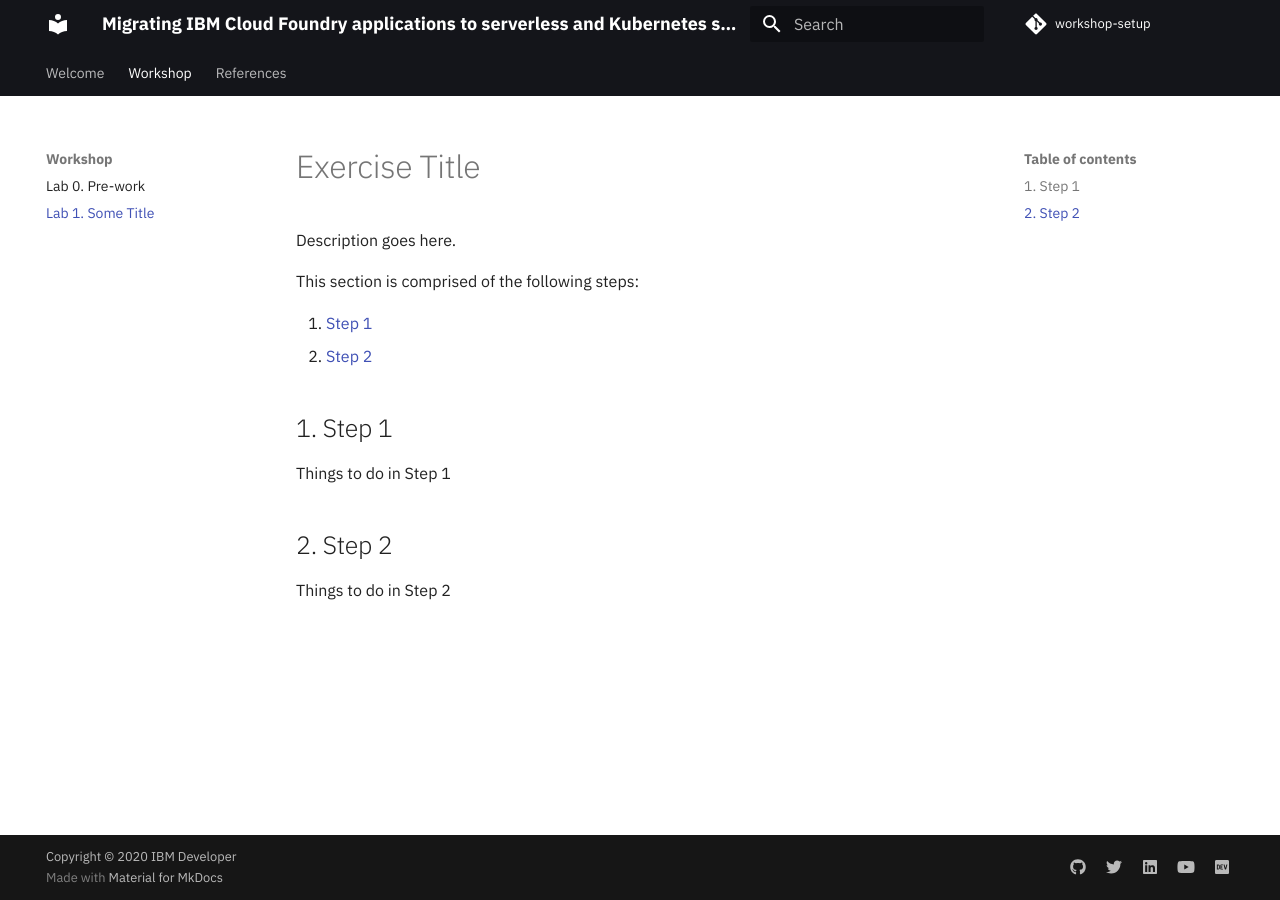
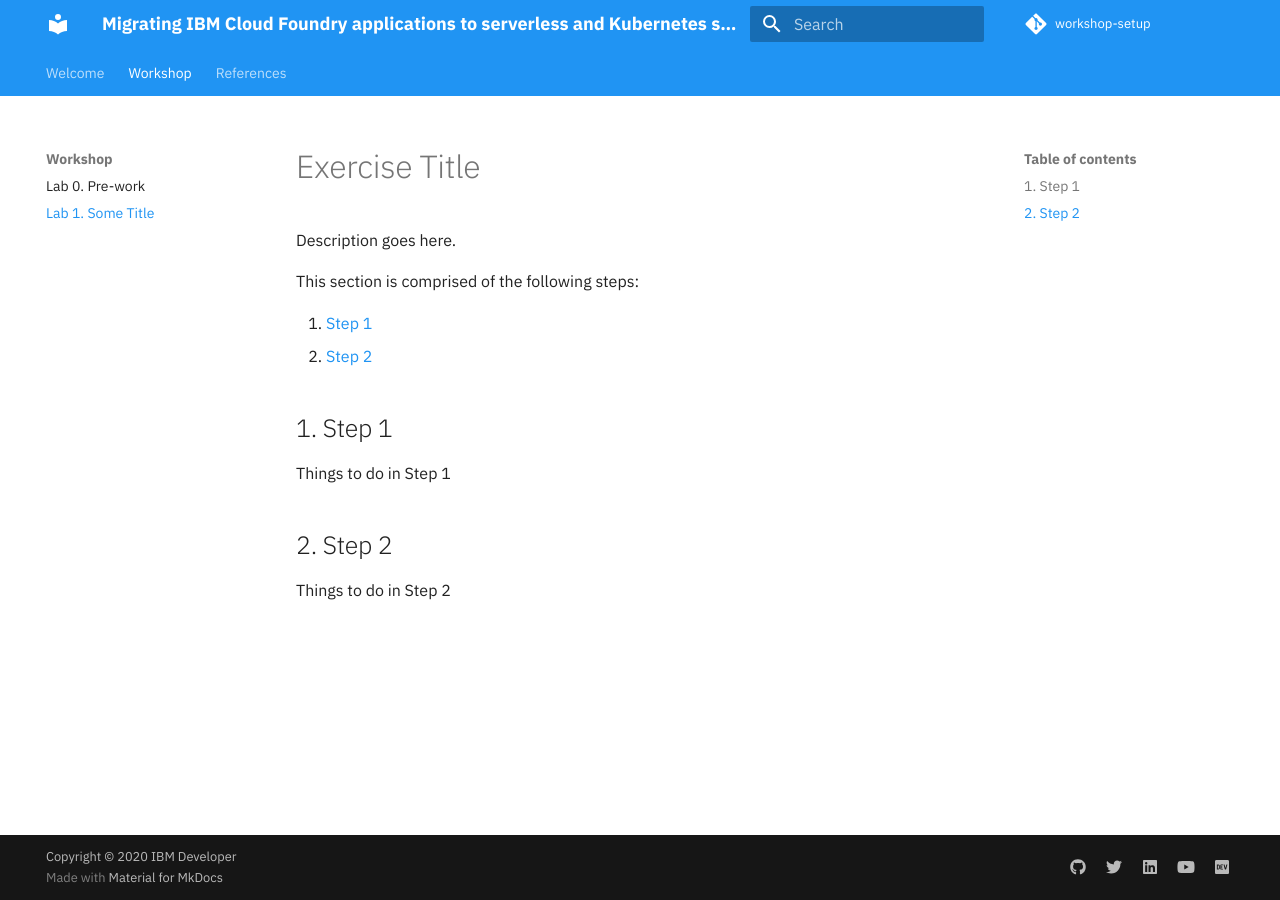
Before and after one commit to IBM/ibmcf-migration-tooling, an MkDocs documentation site: the page built from docs/lab-1/README.md, in a window 1280 px wide. Built offline with MkDocs 1.6.1 and Material for MkDocs 9.7.7, drawn with Linux system fonts in a browser that asks for light colours; comment, search, counter and statistics services are not loaded.

Commit message:
Update mkdocs.yml

```diff
--- a/mkdocs.yml
+++ b/mkdocs.yml
@@ -1,7 +1,7 @@
 # Project information
 site_name: Migrating IBM Cloud Foundry applications to serverless and Kubernetes services on IBM Cloud
 site_url: https://ibm.github.io/ibmcf-migration-tooling
-site_author: Elvin J. Galarza
+site_author: IBM Developer
 
 # Repository
 repo_name: workshop-setup
@@ -33,14 +33,13 @@
     text: IBM Plex Sans
     code: IBM Plex Mono
   icon:
-    logo: ibm_8bar_reverse_2
+    logo: material/library
   features:
     - navigation.tabs
     #- navigation.instant
-    #- navigation.expand
   palette:
     scheme: default
-    primary: black
+    primary: blue
     accent: blue
 
 # Plugins
```
